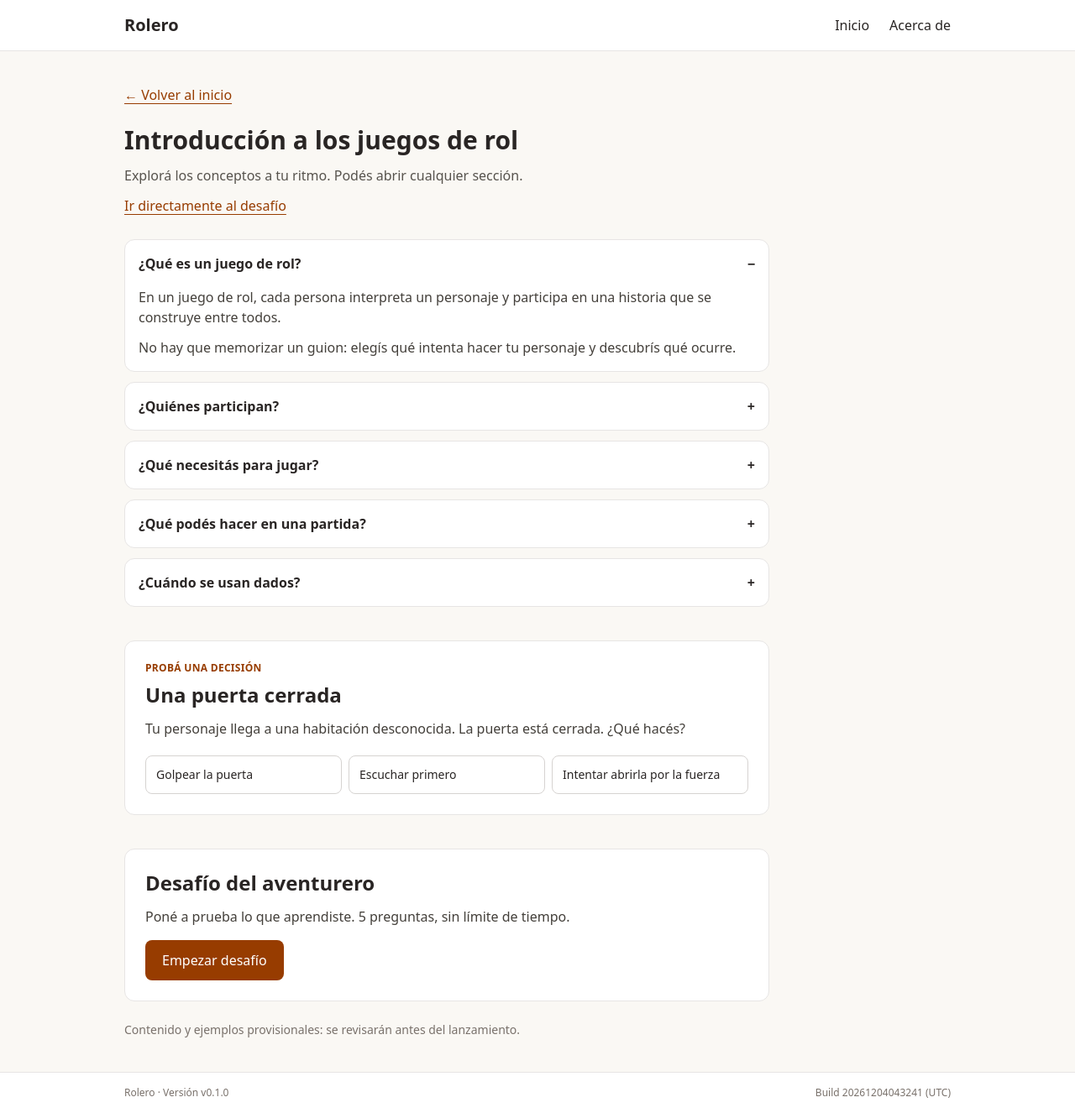
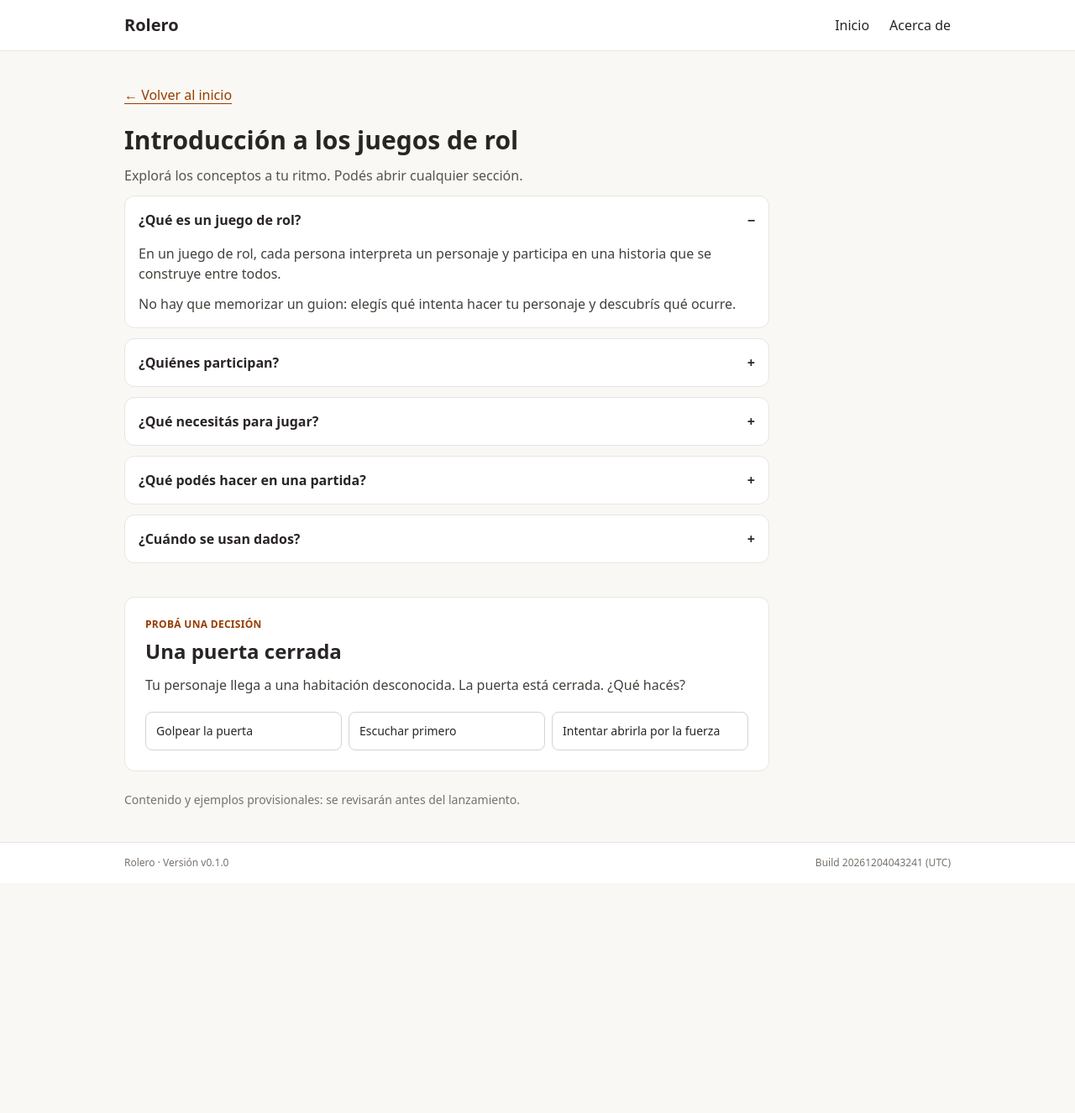
Before and after one commit to lucasdalmolin/ProyectoRolero, a React (Vite) app: page /herramientas/introduccion-al-rol in a window 1280 px wide. Shown: the whole page at 84% size. After the commit the page ends 1052 px from the top, so only its background shows below. Built offline with nearby package versions, Linux system fonts and the light colour scheme.

Commit message:
feat(intro): remove quiz from introductory experience

```diff
--- a/src/features/intro-rol/IntroPage.tsx
+++ b/src/features/intro-rol/IntroPage.tsx
@@ -1,8 +1,6 @@
 import { Link } from "react-router";
 import { Guide } from "../../components/ui/Guide";
-import { LearningQuiz } from "../../components/ui/LearningQuiz";
 import { introSections } from "./content";
-import { introQuestions } from "./quiz";
 import { DoorScenario } from "./DoorScenario";
 
 export function IntroPage() {
@@ -10,10 +8,8 @@ export function IntroPage() {
     <Link to="/" className="mb-6 inline-block text-amber-800 underline underline-offset-4">← Volver al inicio</Link>
     <h1 className="mb-3 text-3xl font-bold">Introducción a los juegos de rol</h1>
     <p className="mb-3 text-stone-600">Explorá los conceptos a tu ritmo. Podés abrir cualquier sección.</p>
-    <a href="#desafio" className="mb-7 inline-block text-amber-800 underline underline-offset-4">Ir directamente al desafío</a>
     <Guide sections={introSections} />
     <DoorScenario />
-    <LearningQuiz questions={introQuestions} />
     <p className="mt-6 text-sm text-stone-500">Contenido y ejemplos provisionales: se revisarán antes del lanzamiento.</p>
   </div>;
 }
```
